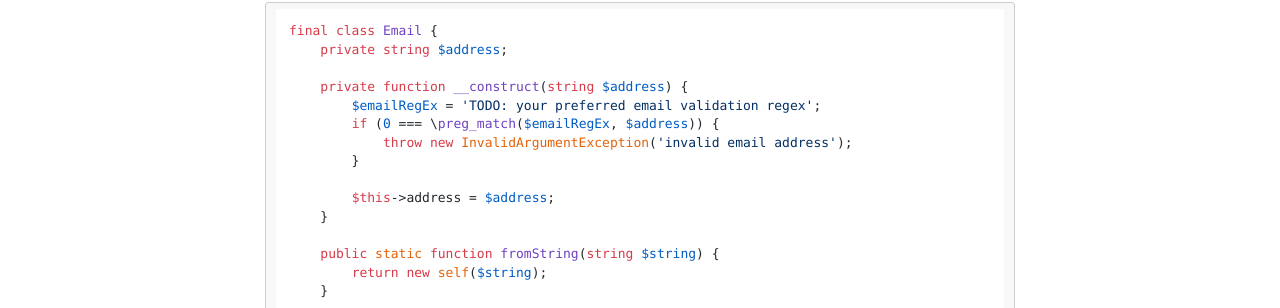
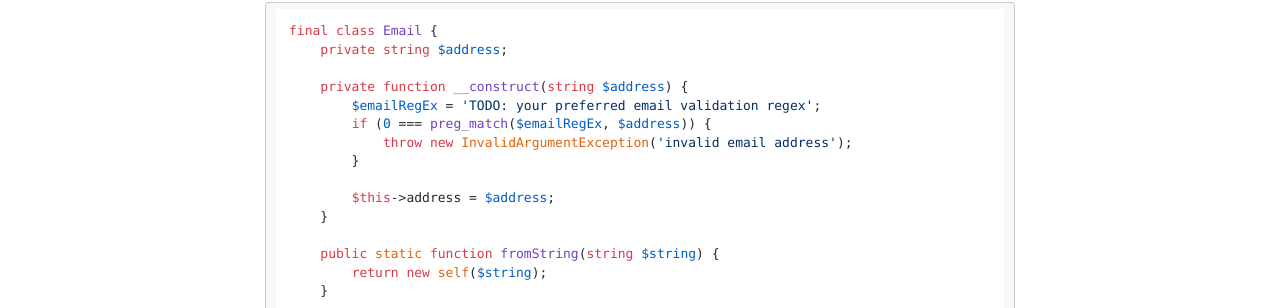
Before and after one commit to aleron75/aleron75.github.io, a Jekyll site: the page built from _posts/2021-06-04-ddd-journey-how-many-value-objects-should-we-use.md, in a window 1280 px wide. Shown: the part 1078-1386 px from the top of the page. Built offline with Jekyll 4.4.1, drawn with Linux system fonts in a browser that asks for light colours; nearby versions of some CDN libraries; comment, search, counter and statistics services are not loaded.

Commit message:
Fix syntax

```diff
--- a/_posts/2021-06-04-ddd-journey-how-many-value-objects-should-we-use.md
+++ b/_posts/2021-06-04-ddd-journey-how-many-value-objects-should-we-use.md
@@ -31,7 +31,7 @@ final class Email
     private function __construct(string $address)
     {
         $emailRegEx = 'TODO: your preferred email validation regex';
-        if (0 === \preg_match($emailRegEx, $address)) {
+        if (0 === preg_match($emailRegEx, $address)) {
             throw new InvalidArgumentException('invalid email address');
         }
 
```
